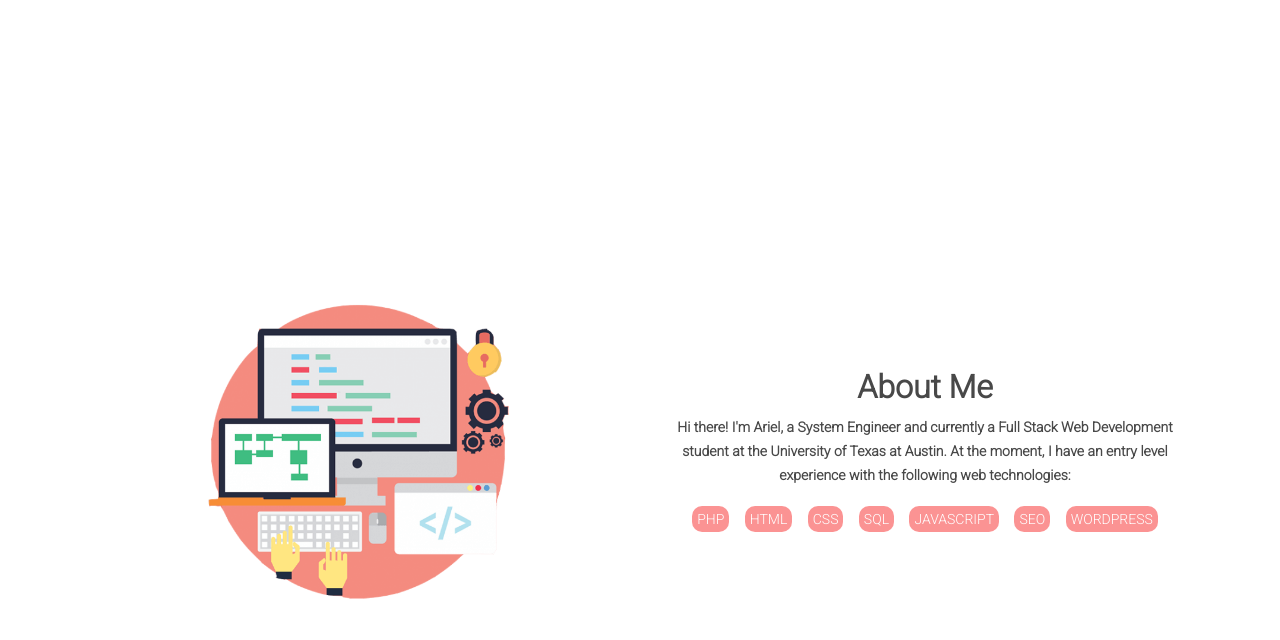
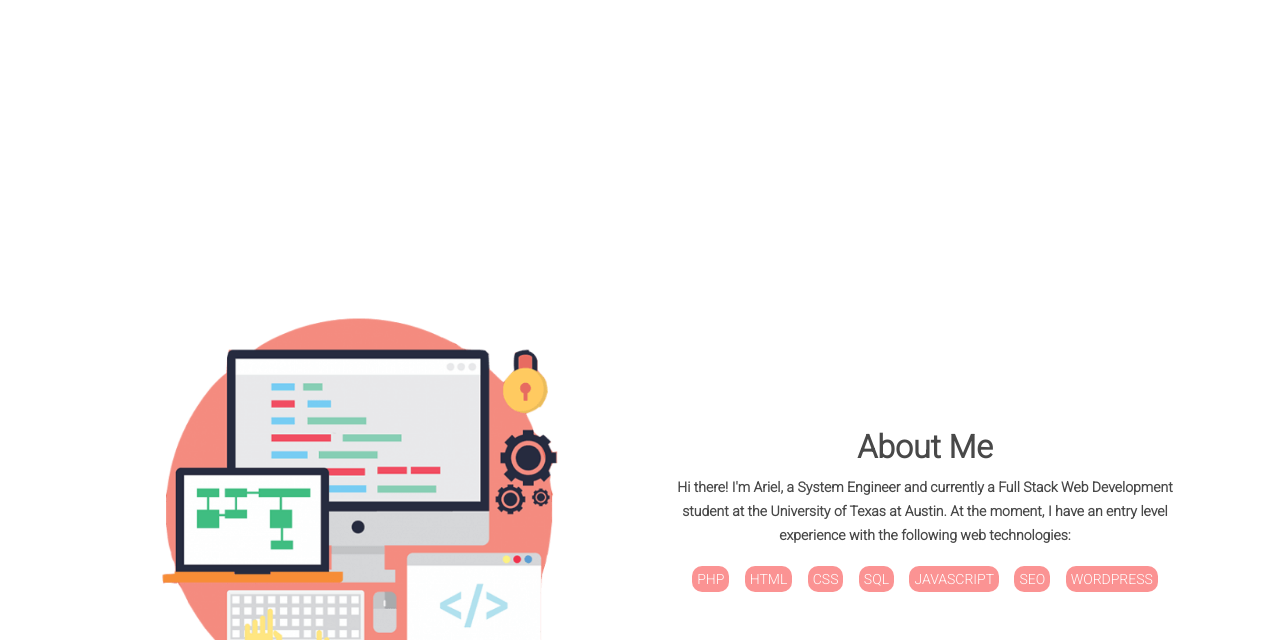
Before and after one commit to arielcc88/PORTFOLIO, a plain HTML site: page index.html in a window 1280 px wide. Shown: the part 660-1300 px from the top of the page. Drawn offline with nearby package versions, Linux system fonts and the light colour scheme.

Commit message:
about me section styles correction. media queries change for 1024px or greater.

```diff
--- a/assets/css/style.css
+++ b/assets/css/style.css
@@ -191,7 +191,7 @@ About
 ========
 */
 .section-separator {
-  padding: 150px 0;
+  padding: 30px 0;
 }
 
 .acp-about-img-ctner {
@@ -494,11 +494,16 @@ Responsive
     height: 580px;
   }
 
-  .acp-about .section-separator {
+  /*.acp-about .section-separator {
+    padding: 150px 0;
+  }*/
+
+  .section-separator {
     padding: 150px 0;
   }
+
   .acp-about-img-ctner .acp-about-img {
-    width: 380px;
+    width: 500px;
     height: auto;
   }
 
```
